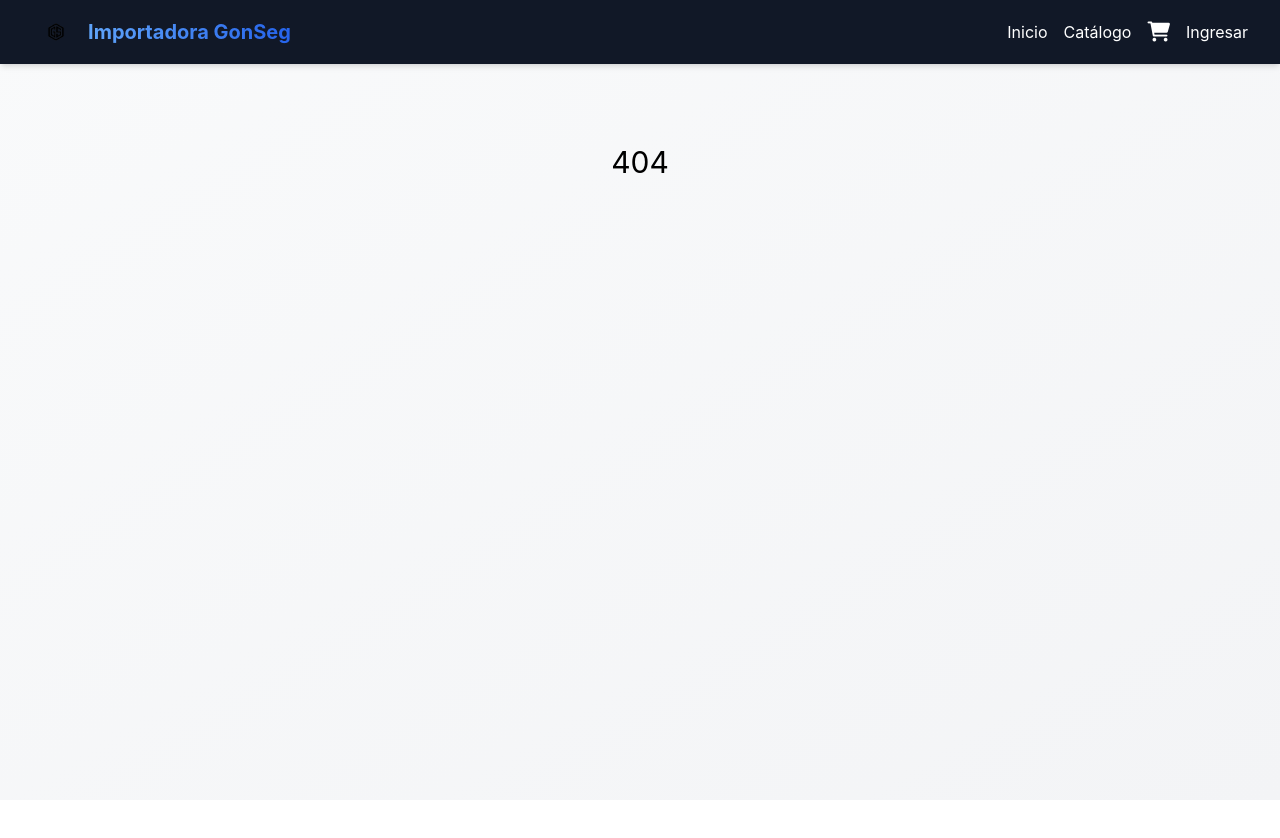
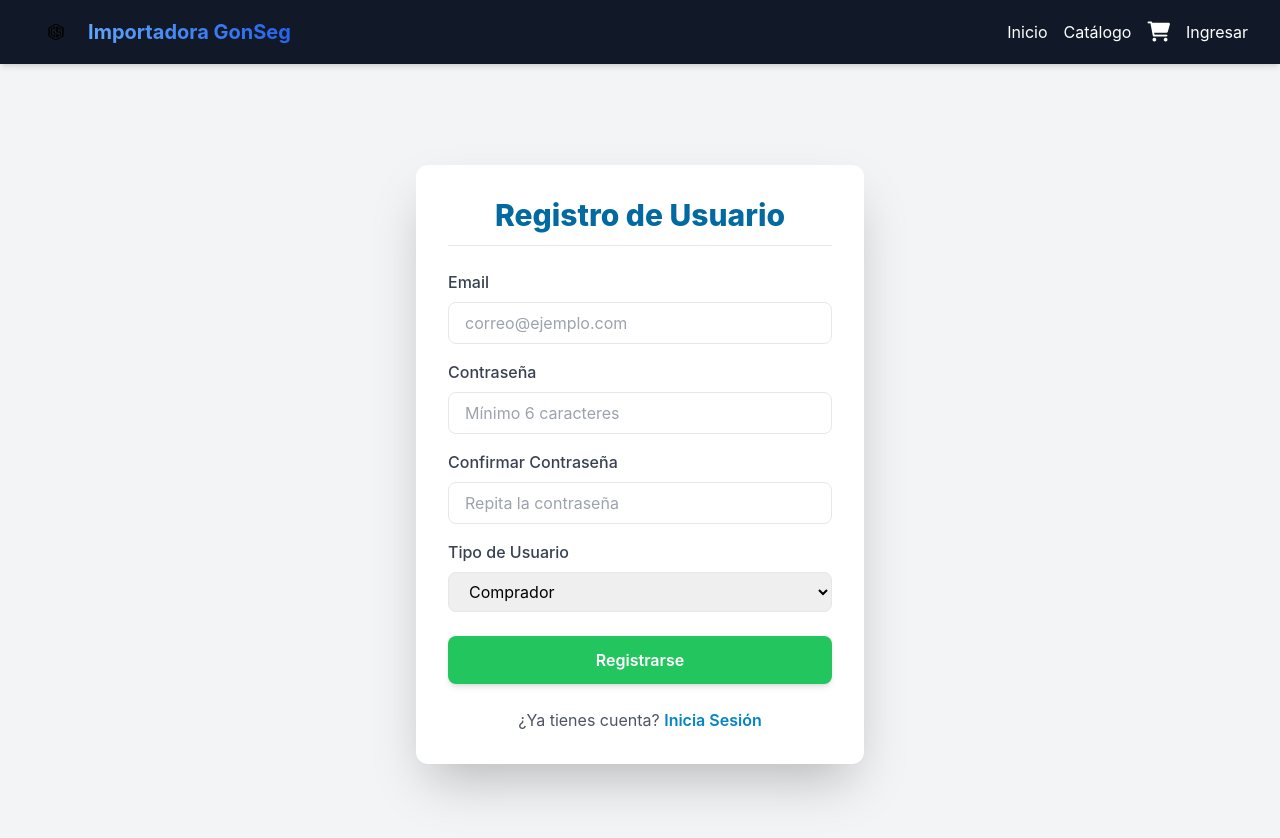
Before and after one commit to Claudio-Gonzalez-X/importadora, a React (Create React App) app: page /registro in a window 1280 px wide. Before the commit this address had no page. Shown: the top 838 px of the page. Before the commit the page ends 800 px from the top, so only its background shows below. Built offline with nearby package versions, Linux system fonts and the light colour scheme.

Commit message:
Actualiza App.js

```diff
--- a/src/App.js
+++ b/src/App.js
@@ -1,7 +1,6 @@
 import React from "react";
 import { BrowserRouter, Routes, Route } from "react-router-dom";
 import { CartProvider } from "./context/CartContext";
-
 import { AuthProvider } from "./context/AuthContext";
 
 import Navbar from "./components/Navbar";
@@ -21,16 +20,15 @@ function App() {
     <AuthProvider>
       <CartProvider>
         <BrowserRouter>
-
           <Navbar />
 
           <Routes>
+            {/* Páginas públicas */}
             <Route path="/" element={<HomeView />} />
             <Route path="/productos" element={<ProductsView />} />
             <Route path="/carrito" element={<CartView />} />
-
             <Route path="/login" element={<LoginView />} />
-            <Route path="/register" element={<RegisterView />} />
+            <Route path="/registro" element={<RegisterView />} />
 
             {/* Rutas protegidas */}
             <Route
@@ -54,10 +52,13 @@ function App() {
             {/* 404 */}
             <Route
               path="*"
-              element={<div className="p-20 text-center text-3xl">404</div>}
+              element={
+                <div className="p-20 text-center text-3xl font-bold text-gray-700">
+                  404 | Página no encontrada
+                </div>
+              }
             />
           </Routes>
-
         </BrowserRouter>
       </CartProvider>
     </AuthProvider>
```
